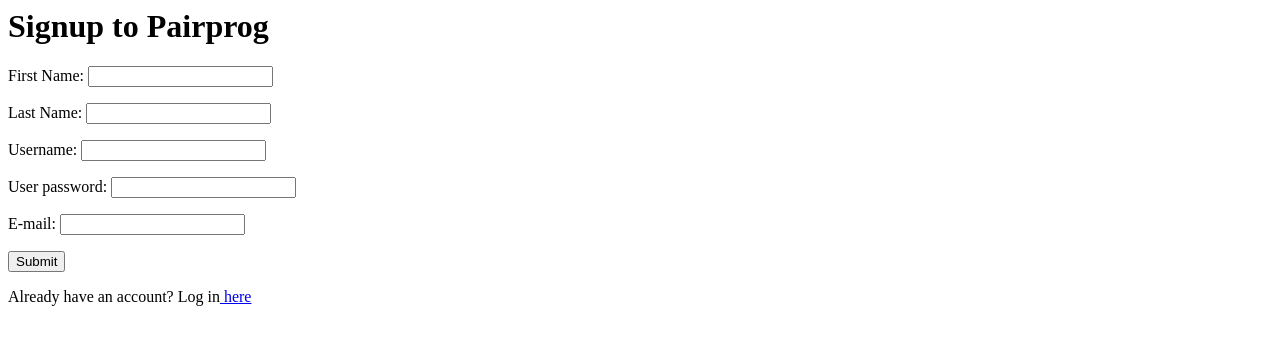
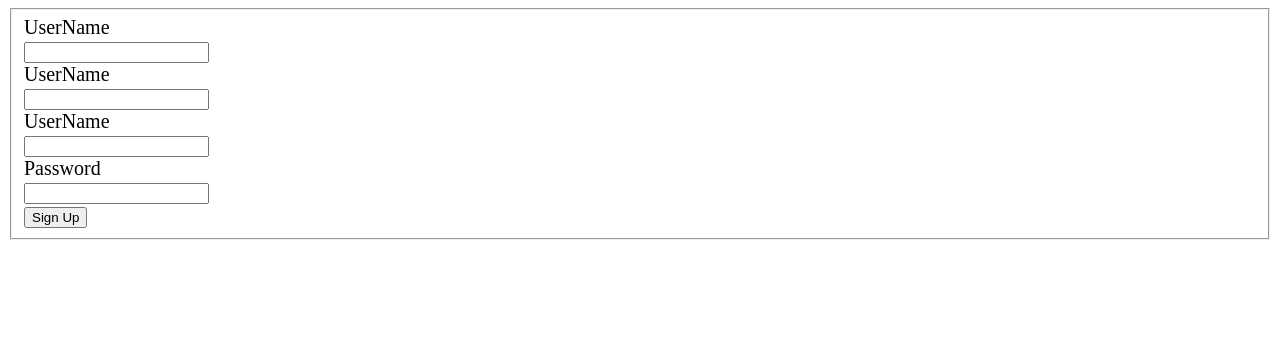
Before and after one commit to maxwellicharia/bc-14-pairprog, a Flask app: template app/templates/signup.html in a window 1280 px wide. Shown: the top 345 px of the page. Run offline with Flask 2, Linux system fonts and the light colour scheme; the template is opened without the code that fills it: values that come from a table or form of the project are taken from there, others are empty.

Commit message:
Review and hashing

```diff
--- a/app/auth/forms.py
+++ b/app/auth/forms.py
@@ -36,7 +36,7 @@ class SignUp(FlaskForm):
     submit = SubmitField('Sign Up')
 
     def check_username_valid(self, field):
-    # Function to check whether username is
+    # Function to check whether username is valid and has not been referenced anywhere in the database
         if User.query.filter_by(username=field.data).first():
             raise ValidationError('Username is already in use.')
 
--- a/app/auth/views.py
+++ b/app/auth/views.py
@@ -8,3 +8,7 @@ app = Flask(__name__)
 def signup():
 	form = SignUp()
 	return render_template('base.html', form=form, title='Signup')
+
+
+
+# Was to implement time deficit, model and blueprint review
--- a/app/home/views.py
+++ b/app/home/views.py
@@ -12,3 +12,9 @@ def home():
     	Render the my main page
     	"""
     return render_template('base.html', title="Welcome")
+
+
+
+
+
+    # Incorporate view-form structure, blueprint revert back to initial structure
--- a/app/templates/fire_base.py
+++ b/app/templates/fire_base.py
@@ -6,3 +6,6 @@ result = firebase.get('/users', None)
 	print result
 
 new Firebase('https://docs-examples.firebaseio.com/web/data');
+
+
+# Was to implement database complication
--- a/app/templates/firepad.html
+++ b/app/templates/firepad.html
@@ -70,6 +70,7 @@
         ref = ref.push(); // generate unique location.
         window.location = window.location + '#' + ref.key; // add it as a hash to the URL.
         var link = window.location
+        alert(link)
       }
       if (typeof console !== 'undefined') {
         console.log('Firebase data: ', ref.toString());
--- a/app/templates/login.html
+++ b/app/templates/login.html
@@ -1,11 +1,10 @@
-{% extends "base.html"%}
 <!doctype html>
 <html>
    <body>
    <form action = "http://localhost:5000/login" method = "POST">
          <fieldset>
-            <title>{% block title %}Login Form{% endblock %}</title>
-            {{ form.hidden_tag() }}
+            <title>Login Form</title>
+            <!--{{ form.hidden_tag() }}-->
 
             <div style = font-size:20px; font-weight:bold; margin-left:150px;>
                {{ form.username.label }}<br>
--- a/app/templates/signup.html
+++ b/app/templates/signup.html
@@ -1,23 +1,31 @@
-    <h1>Signup to Pairprog</h1>
+<!doctype html>
+<html>
+   <body>
+   <form action = "http://localhost:5000/login" method = "POST">
+         <fieldset>
+            <title>Login Form</title>
+            {{ form.hidden_tag() }}
 
-    <form method="post" action="{{ url_for('signup') }}">
-        <p><label>First Name:</label>
-        <input type="text" name="firstname" required="Fill the field"></p>
+            <div style = font-size:20px; font-weight:bold; margin-left:150px;>
+            {{ form.username.label }}<br>
+               {{ form.username }}
+               <br>
+               {{ form.username.label }}<br>
+               {{ form.username }}
+               <br>
+               {{ form.username.label }}<br>
+               {{ form.username }}
+               <br>
 
-        <p><label>Last Name:</label>
-        <input type="text" name="lastname" required="Compulsory field"></p>
+               {{ form.password.label }}<br>
+               {{ form.password }}
+               <br>
 
-        <p><label>Username:</label>
-        <input type="text" name="username" required="Compulsory field"></p>
+               {{ form.submit }}
+            </div>
 
-  		<p><label>User password:</label>
-        <input type="password" name="password" required="Field is a must"></p>
+         </fieldset>
+      </form>
 
-        <p><label>E-mail:</label>
-  		<input type="email" name="email" required="Fill the field"></p>
-
-        <p><button type="submit">Submit</button></p>
-
-    </form>
-
-    <p>Already have an account? Log in<a href="login.html"> here<a/></p>
+   </body>
+</html>
--- a/run.py
+++ b/run.py
@@ -1,4 +1,4 @@
-from flask import render_template, url_for, flash
+from flask import render_template, url_for, flash, request
 
 import requests
 
@@ -28,15 +28,17 @@ def Login():
 
 	form = LoginForm()
 
-	if form.validate() == False:
-	 	flash('All fields are required.')
-		return render_template('login.html', form = form)
-	elif request.method == 'GET':
-		return render_template('contact.html', form = form)
-	else:
-		return render_template('success.html')
-
-   	return render_template('login.html', form = form)
+	error = None
+	if request.method == 'POST':
+	    if request.form['username'] != app.config['USERNAME']:
+	        error = 'Invalid username'
+	    elif request.form['password'] != app.config['PASSWORD']:
+	        error = 'Invalid password'
+	    else:
+	        session['logged_in'] = True
+	        flash('You were logged in')
+	        return redirect(url_for('show_entries'))
+	return render_template('login.html', error=error)
 
 
 
```
Also changed, not shown: app/home/forms.py (+6 -3 lines), app/templates/base.html (+4 -11 lines).
